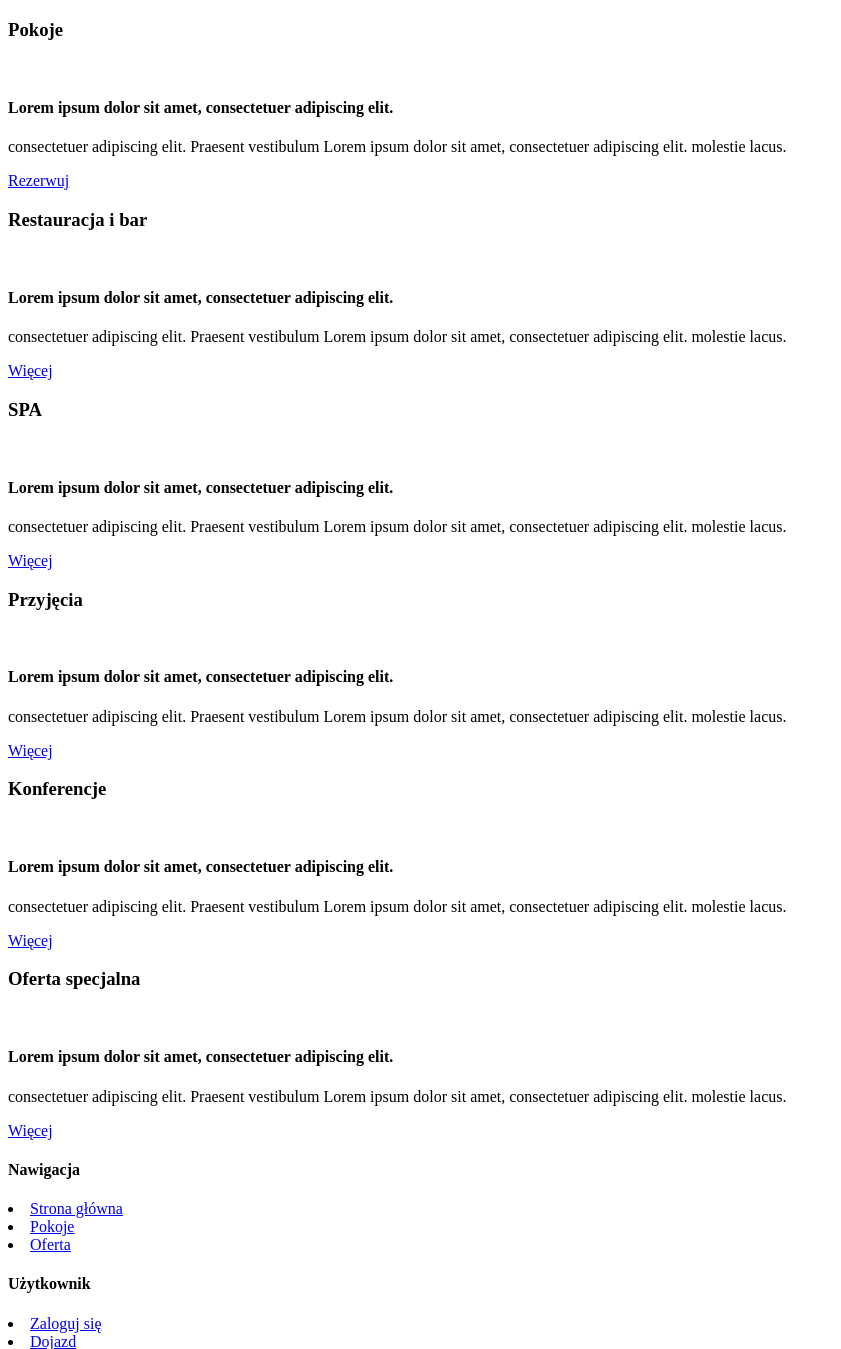
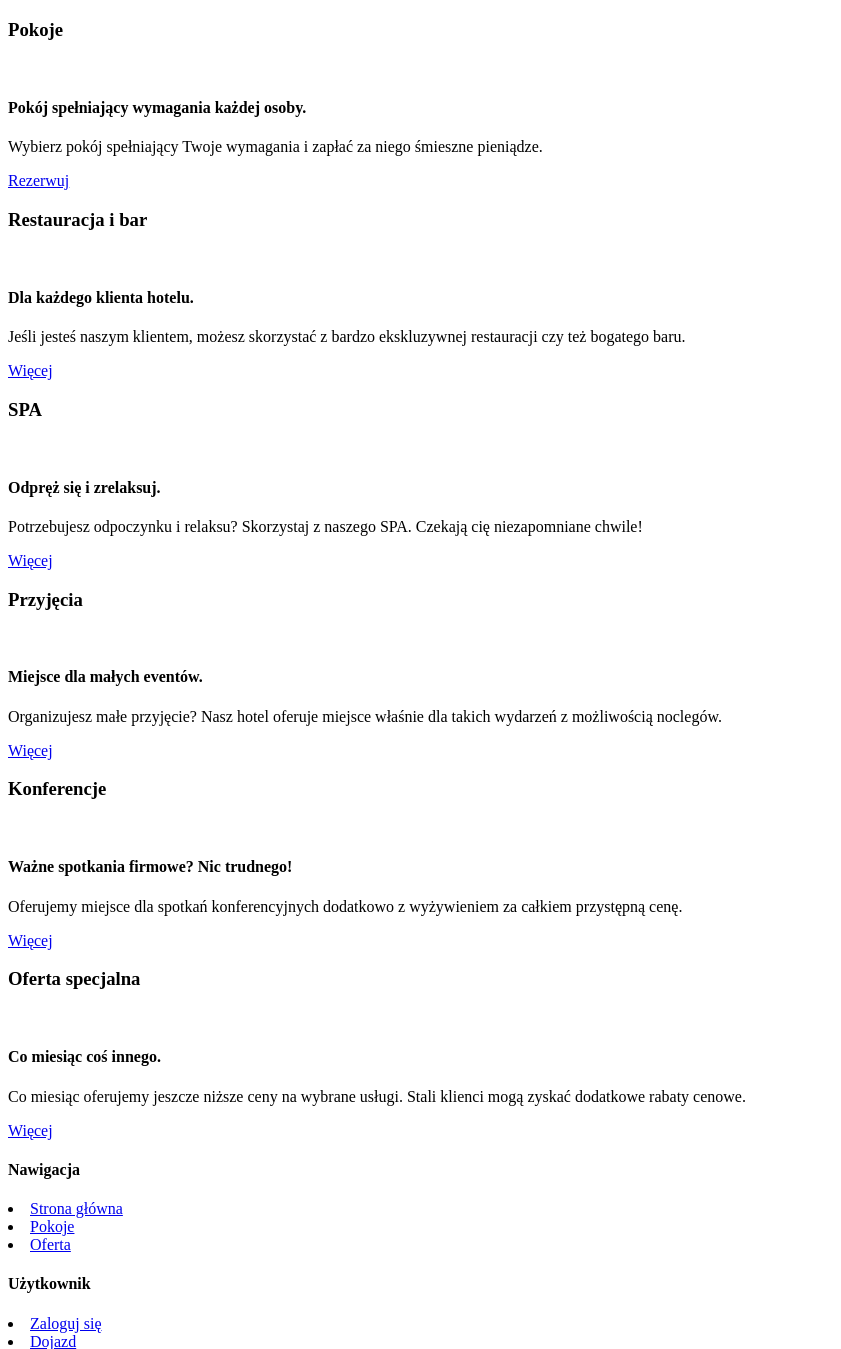
Before and after one commit to szygmon/hotel, a PHP site: template web/View/Home/offert.html.twig in a window 1280 px wide. Shown: the part 225-1574 px from the top of the page, without its empty margins (0-841 px from the left). Run offline with PHP 8.4, Linux system fonts and the light colour scheme; the template is opened without the code that fills it, so the values that code supplies are empty; some libraries are stand-ins or nearby versions.

Commit message:
polski opis oferty i strony głównej

```diff
--- a/web/View/Home/index.html.twig
+++ b/web/View/Home/index.html.twig
@@ -53,7 +53,7 @@
         <div class="col-md-4 tels-left">
             <h4>Pokoje 1 os. <br/><a class="pull-right">już od <span>110 zł</span></a></h4>
             <img src="{{ url('template') }}/images/4.jpg" class="img-responsive" alt="">
-            <p>Lorem Ipsum is that it has a more-or-less normal distribution of letters, as opposed to using 'Content here, content here',</p>
+            <p>W naszej ofercie znajdziesz pokoje o wysokim standardzie za bardzo przystępną cenę! Za bardzo niewielkie pieniądze poczujesz się jak w pięciogwiazdkowym hotelu!</p>
             <a class="hvr-shutter-in-horizontal" href="{{ url('Home/reservation') }}">Rezerwuj</a>
         </div>
         <div class="col-md-4 tels-left">
@@ -67,7 +67,7 @@
             <h4>Pokoje Standard+ <br/><a class="pull-right">już od <span>400 zł</span></a></h4>
             <img src="{{ url('template') }}/images/9.jpg" class="img-responsive" alt="">
             <p>Jesteś wymagającym klientem ? Zależy Ci na maksymalnym odpręzeniu podczas pobytu w naszym hotelu ?
-                Sprzęt rtv najwyższej klasy i oszałamiający widok z okna to, to czego oczekujesz ? W takim razie pokój standad+ jest dla Ciebie idealnym wyborem. Zapraszamy !</p>
+                Sprzęt RTV najwyższej klasy i oszałamiający widok z okna to, to czego oczekujesz ? W takim razie pokój JM Standad+ jest dla Ciebie idealnym wyborem!</p>
             <a class="hvr-shutter-in-horizontal" href="{{ url('Home/reservation') }}">Rezerwuj</a>
         </div>
         <div class="clearfix"></div>
--- a/web/View/Home/offert.html.twig
+++ b/web/View/Home/offert.html.twig
@@ -15,22 +15,22 @@
         <div class="col-md-4 offers-left">
             <h3>Pokoje</h3>
             <img src="{{ url('template') }}/images/3.jpg" class="img-responsive" alt="">
-            <h4>Lorem ipsum dolor sit amet, consectetuer adipiscing elit.</h4>
-            <p>consectetuer adipiscing elit. Praesent vestibulum Lorem ipsum dolor sit amet, consectetuer adipiscing elit. molestie lacus.</p>
+            <h4>Pokój spełniający wymagania każdej osoby.</h4>
+            <p>Wybierz pokój spełniający Twoje wymagania i zapłać za niego śmieszne pieniądze.</p>
             <a class="hvr-shutter-in-horizontal" href="{{ url('Home/reservation') }}">Rezerwuj</a>
         </div>
         <div class="col-md-4 offers-left">
             <h3>Restauracja i bar</h3>
             <img src="{{ url('template') }}/images/4.jpg" class="img-responsive" alt="">
-            <h4>Lorem ipsum dolor sit amet, consectetuer adipiscing elit.</h4>
-            <p>consectetuer adipiscing elit. Praesent vestibulum Lorem ipsum dolor sit amet, consectetuer adipiscing elit. molestie lacus.</p>
+            <h4>Dla każdego klienta hotelu.</h4>
+            <p>Jeśli jesteś naszym klientem, możesz skorzystać z bardzo ekskluzywnej restauracji czy też bogatego baru.</p>
             <a class="hvr-shutter-in-horizontal-inverted-colors" href="discover#contact">Więcej</a>
         </div>
         <div class="col-md-4 offers-left">
             <h3>SPA</h3>
             <img src="{{ url('template') }}/images/5.jpg" class="img-responsive" alt="">
-            <h4>Lorem ipsum dolor sit amet, consectetuer adipiscing elit.</h4>
-            <p>consectetuer adipiscing elit. Praesent vestibulum Lorem ipsum dolor sit amet, consectetuer adipiscing elit. molestie lacus.</p>
+            <h4>Odpręż się i zrelaksuj.</h4>
+            <p>Potrzebujesz odpoczynku i relaksu? Skorzystaj z naszego SPA. Czekają cię niezapomniane chwile!</p>
             <a class="hvr-shutter-in-horizontal-inverted-colors" href="discover#contact">Więcej</a>
         </div>
         <div class="clearfix"></div>
@@ -38,22 +38,22 @@
             <div class="col-md-4 offers-left">
                 <h3>Przyjęcia</h3>
                 <img src="{{ url('template') }}/images/2.jpg" class="img-responsive" alt="">
-                <h4>Lorem ipsum dolor sit amet, consectetuer adipiscing elit.</h4>
-                <p>consectetuer adipiscing elit. Praesent vestibulum Lorem ipsum dolor sit amet, consectetuer adipiscing elit. molestie lacus.</p>
+                <h4>Miejsce dla małych eventów.</h4>
+                <p>Organizujesz małe przyjęcie? Nasz hotel oferuje miejsce właśnie dla takich wydarzeń z możliwością noclegów.</p>
                 <a class="hvr-shutter-in-horizontal-inverted-colors" href="discover#contact">Więcej</a>
             </div>
             <div class="col-md-4 offers-left">
                 <h3>Konferencje</h3>
                 <img src="{{ url('template') }}/images/7.jpg" class="img-responsive" alt="">
-                <h4>Lorem ipsum dolor sit amet, consectetuer adipiscing elit.</h4>
-                <p>consectetuer adipiscing elit. Praesent vestibulum Lorem ipsum dolor sit amet, consectetuer adipiscing elit. molestie lacus.</p>
+                <h4>Ważne spotkania firmowe? Nic trudnego!</h4>
+                <p>Oferujemy miejsce dla spotkań konferencyjnych dodatkowo z wyżywieniem za całkiem przystępną cenę.</p>
                 <a class="hvr-shutter-in-horizontal-inverted-colors" href="discover#contact">Więcej</a>
             </div>
             <div class="col-md-4 offers-left">
                 <h3>Oferta specjalna</h3>
                 <img src="{{ url('template') }}/images/8.jpg" class="img-responsive" alt="">
-                <h4>Lorem ipsum dolor sit amet, consectetuer adipiscing elit.</h4>
-                <p>consectetuer adipiscing elit. Praesent vestibulum Lorem ipsum dolor sit amet, consectetuer adipiscing elit. molestie lacus.</p>
+                <h4>Co miesiąc coś innego.</h4>
+                <p>Co miesiąc oferujemy jeszcze niższe ceny na wybrane usługi. Stali klienci mogą zyskać dodatkowe rabaty cenowe.</p>
                 <a class="hvr-shutter-in-horizontal-inverted-colors" href="discover#contact">Więcej</a>
             </div>
             <div class="clearfix"></div>
```
